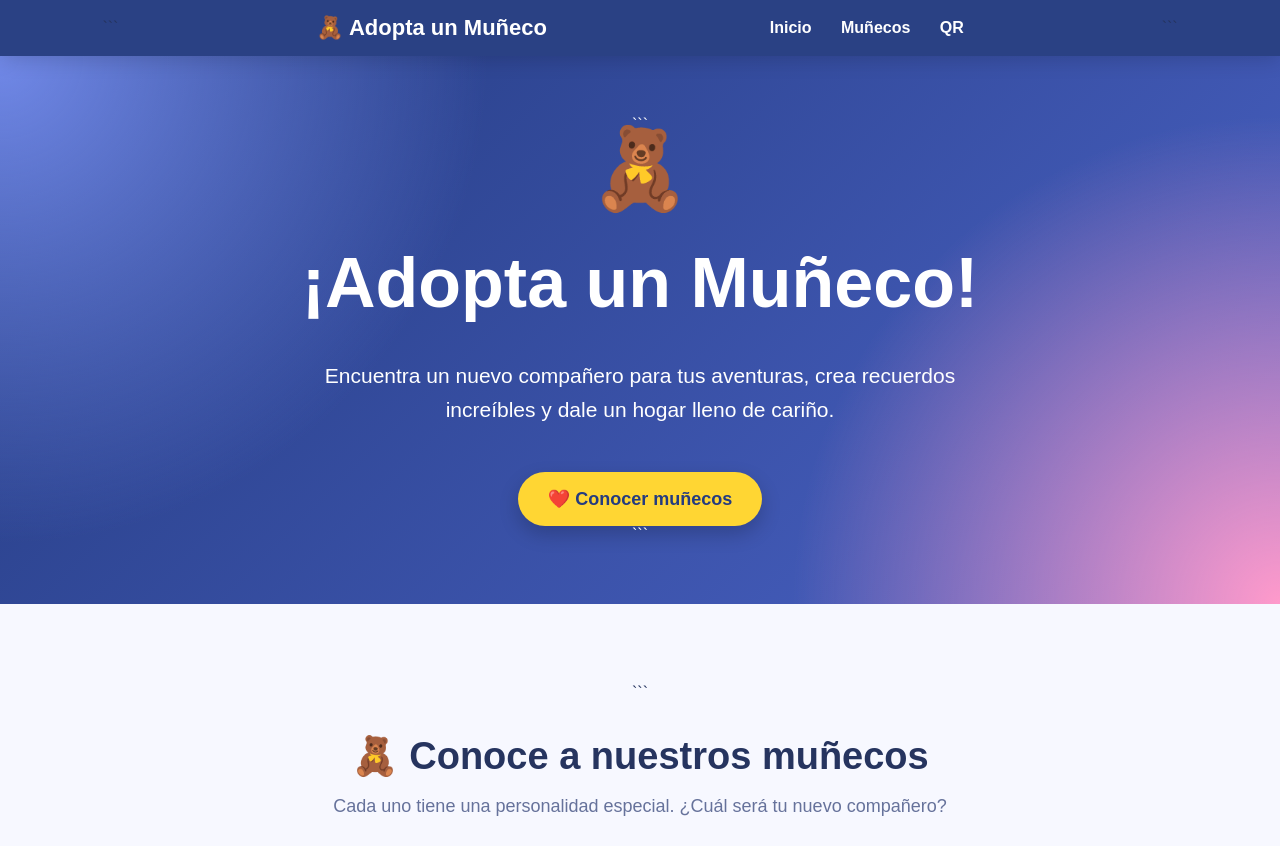
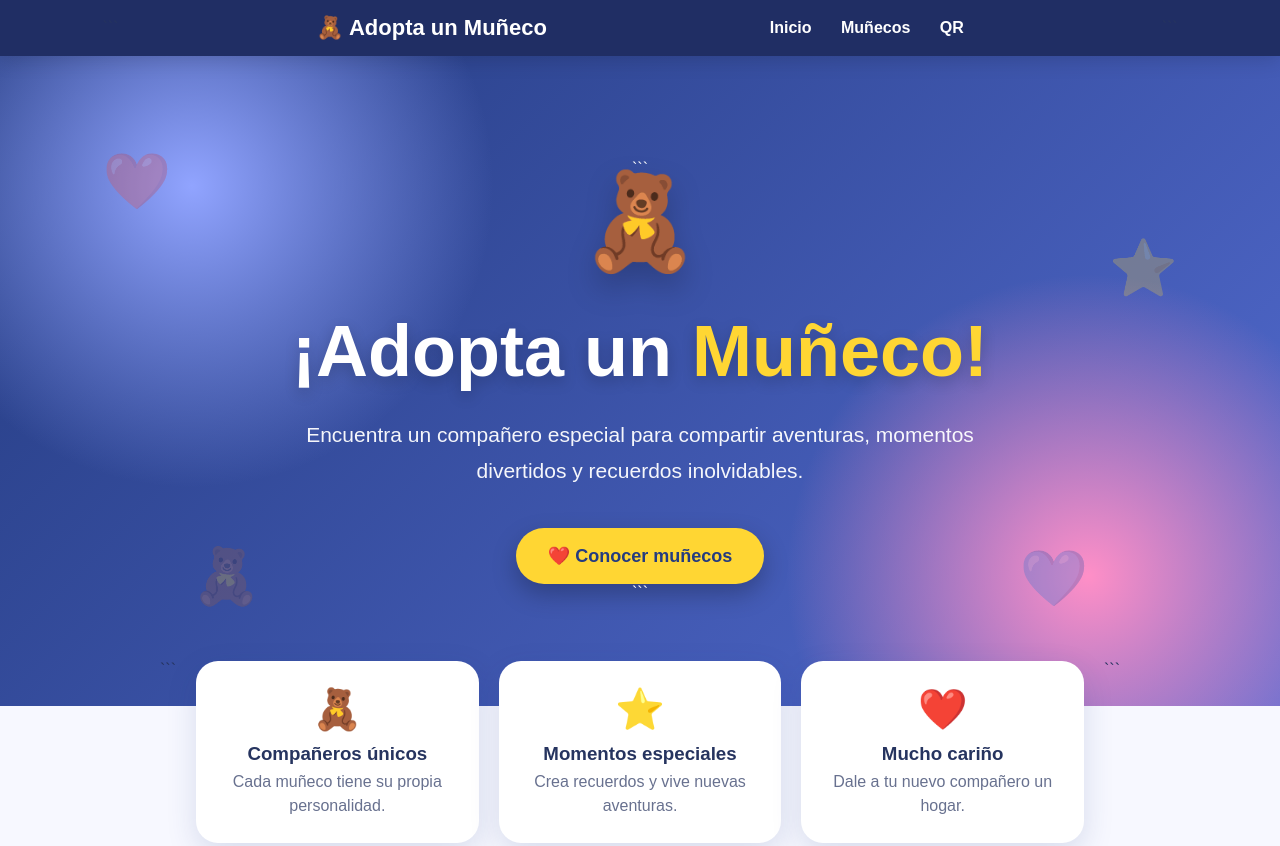
Before and after one commit to maxkety-2/adopta-muneco, a plain HTML site: page index.html in a window 1280 px wide. Shown: the top 846 px of the page. Drawn offline with Linux system fonts and the light colour scheme; a script that the page names is missing.

Commit message:
Update index.html

````diff
--- a/index.html
+++ b/index.html
@@ -5,14 +5,11 @@
 <head>
 
 <meta charset="UTF-8">
-
 <meta name="viewport" content="width=device-width, initial-scale=1.0">
 
 <title>Adopta un Muñeco 🧸</title>
 
 <style>
-
-/* ===== CONFIGURACIÓN GENERAL ===== */
 
 * {
     box-sizing: border-box;
@@ -27,7 +24,9 @@ body {
 }
 
 
-/* ===== MENÚ ===== */
+/* =========================
+   MENÚ
+========================= */
 
 nav {
     position: sticky;
@@ -40,7 +39,7 @@ nav {
 
     padding: 15px 8%;
 
-    background: rgba(36, 59, 128, 0.97);
+    background: rgba(25, 40, 95, 0.97);
 
     box-shadow: 0 4px 20px rgba(0,0,0,0.15);
 }
@@ -54,8 +53,12 @@ nav {
 nav a {
     color: white;
     text-decoration: none;
+
     margin-left: 25px;
+
     font-weight: bold;
+
+    transition: 0.3s;
 }
 
 nav a:hover {
@@ -63,95 +66,249 @@ nav a:hover {
 }
 
 
-/* ===== PORTADA ===== */
+/* =========================
+   PORTADA
+========================= */
 
 header {
-    min-height: 530px;
+    min-height: 650px;
+
+    position: relative;
+
+    overflow: hidden;
 
     display: flex;
     flex-direction: column;
+
     justify-content: center;
     align-items: center;
 
     text-align: center;
 
-    padding: 60px 20px;
+    padding: 80px 20px;
+
+    color: white;
 
     background:
-        radial-gradient(circle at top left, #7189e8, transparent 35%),
-        radial-gradient(circle at bottom right, #ff9acb, transparent 35%),
-        linear-gradient(135deg, #243b80, #4b63c7);
-
-    color: white;
+        radial-gradient(circle at 15% 20%, #91a4ff 0, transparent 25%),
+        radial-gradient(circle at 85% 80%, #ff8fc7 0, transparent 25%),
+        linear-gradient(135deg, #243b80, #536bd0);
 }
 
-header .emoji {
-    font-size: 80px;
-    animation: flotar 3s ease-in-out infinite;
+
+/* DECORACIONES */
+
+.decoracion {
+    position: absolute;
+
+    font-size: 55px;
+
+    opacity: 0.25;
+
+    animation: flotar 4s ease-in-out infinite;
 }
 
+.decoracion.uno {
+    top: 100px;
+    left: 8%;
+}
+
+.decoracion.dos {
+    top: 180px;
+    right: 8%;
+
+    animation-delay: 1s;
+}
+
+.decoracion.tres {
+    bottom: 90px;
+    left: 15%;
+
+    animation-delay: 2s;
+}
+
+.decoracion.cuatro {
+    bottom: 80px;
+    right: 15%;
+
+    animation-delay: 3s;
+}
+
+
+/* MUÑECO PRINCIPAL */
+
+.muñeco-principal {
+    font-size: 95px;
+
+    margin-bottom: 10px;
+
+    animation: flotar 3s ease-in-out infinite;
+
+    filter: drop-shadow(0 15px 15px rgba(0,0,0,0.2));
+}
+
+
+/* TEXTO */
+
 header h1 {
-    font-size: clamp(40px, 7vw, 70px);
-    margin: 15px 0;
+    font-size: clamp(42px, 7vw, 72px);
+
+    margin: 10px 0;
+
+    text-shadow: 0 5px 15px rgba(0,0,0,0.2);
+}
+
+header h1 span {
+    color: #ffd633;
 }
 
 header p {
     font-size: 21px;
-    max-width: 650px;
-    line-height: 1.6;
+
+    max-width: 680px;
+
+    line-height: 1.7;
+
+    margin: 15px auto;
+
+    opacity: 0.95;
 }
 
+
+/* BOTÓN */
+
 .boton-portada {
+    display: inline-block;
+
     margin-top: 25px;
 
     background: #ffd633;
+
     color: #243b80;
 
-    padding: 16px 30px;
+    padding: 17px 32px;
 
     border-radius: 50px;
 
     text-decoration: none;
 
     font-size: 18px;
+
     font-weight: bold;
 
-    box-shadow: 0 8px 20px rgba(0,0,0,0.2);
+    box-shadow: 0 10px 25px rgba(0,0,0,0.25);
 
     transition: 0.3s;
 }
 
 .boton-portada:hover {
-    transform: translateY(-5px) scale(1.03);
+    transform: translateY(-6px) scale(1.04);
+
     background: white;
+
+    box-shadow: 0 15px 30px rgba(0,0,0,0.3);
 }
 
 
-/* ===== SECCIÓN DE MUÑECOS ===== */
+/* =========================
+   CARACTERÍSTICAS
+========================= */
+
+.beneficios {
+    display: flex;
+
+    justify-content: center;
+
+    flex-wrap: wrap;
+
+    gap: 20px;
+
+    max-width: 1000px;
+
+    margin: -45px auto 0;
+
+    position: relative;
+
+    z-index: 5;
+
+    padding: 0 20px;
+}
+
+.beneficio {
+    flex: 1;
+
+    min-width: 220px;
+
+    background: white;
+
+    padding: 25px;
+
+    border-radius: 22px;
+
+    text-align: center;
+
+    box-shadow: 0 10px 30px rgba(36,59,128,0.15);
+
+    transition: 0.3s;
+}
+
+.beneficio:hover {
+    transform: translateY(-8px);
+}
+
+.beneficio .icono {
+    font-size: 40px;
+}
+
+.beneficio h3 {
+    margin: 10px 0 5px;
+}
+
+.beneficio p {
+    color: #68718f;
+
+    margin: 0;
+
+    line-height: 1.5;
+}
+
+
+/* =========================
+   SECCIÓN MUÑECOS
+========================= */
 
 .seccion-munecos {
-    padding: 80px 20px;
+    padding: 90px 20px 80px;
+
     text-align: center;
 }
 
 .titulo-seccion {
-    font-size: 38px;
+    font-size: 40px;
+
     margin-bottom: 10px;
 }
 
 .subtitulo {
     color: #66729b;
+
     font-size: 18px;
+
     margin-bottom: 50px;
 }
 
 
-/* ===== TARJETAS ===== */
+/* =========================
+   TARJETAS
+========================= */
 
 .contenedor {
     display: flex;
+
     justify-content: center;
+
     gap: 35px;
+
     flex-wrap: wrap;
 }
 
@@ -180,7 +337,7 @@ header p {
 }
 
 
-/* ===== IMAGEN ===== */
+/* IMAGEN */
 
 .imagen-contenedor {
     position: relative;
@@ -194,6 +351,7 @@ header p {
 
 .muneco img {
     width: 100%;
+
     height: 300px;
 
     object-fit: contain;
@@ -206,12 +364,13 @@ header p {
 }
 
 
-/* ===== ETIQUETA ===== */
+/* ETIQUETA */
 
 .etiqueta {
     position: absolute;
 
     top: 12px;
+
     left: 12px;
 
     background: white;
@@ -232,15 +391,16 @@ header p {
 }
 
 
-/* ===== NOMBRE ===== */
+/* NOMBRE */
 
 .muneco h2 {
     font-size: 30px;
+
     margin: 20px 0 10px;
 }
 
 
-/* ===== CARACTERÍSTICAS ===== */
+/* CARACTERÍSTICAS */
 
 .caracteristicas {
     display: flex;
@@ -269,7 +429,7 @@ header p {
 }
 
 
-/* ===== DESCRIPCIÓN ===== */
+/* DESCRIPCIÓN */
 
 .muneco p {
     font-size: 17px;
@@ -282,7 +442,9 @@ header p {
 }
 
 
-/* ===== BOTONES ===== */
+/* =========================
+   BOTONES
+========================= */
 
 button {
     background: linear-gradient(135deg, #ffd633, #ffb700);
@@ -313,7 +475,9 @@ button:hover {
 }
 
 
-/* ===== FORMULARIO ===== */
+/* =========================
+   FORMULARIO
+========================= */
 
 #formulario {
     display: none;
@@ -364,7 +528,9 @@ input:focus {
 }
 
 
-/* ===== CERTIFICADO ===== */
+/* =========================
+   CERTIFICADO
+========================= */
 
 #certificado {
     display: none;
@@ -399,7 +565,9 @@ input:focus {
 }
 
 
-/* ===== QR ===== */
+/* =========================
+   QR
+========================= */
 
 #qr {
     text-align: center;
@@ -440,7 +608,9 @@ input:focus {
 }
 
 
-/* ===== FOOTER ===== */
+/* =========================
+   FOOTER
+========================= */
 
 footer {
     background: #17275c;
@@ -455,7 +625,9 @@ footer {
 }
 
 
-/* ===== ANIMACIÓN ===== */
+/* =========================
+   ANIMACIONES
+========================= */
 
 @keyframes flotar {
 
@@ -470,7 +642,9 @@ footer {
 }
 
 
-/* ===== CELULARES ===== */
+/* =========================
+   CELULAR
+========================= */
 
 @media (max-width: 700px) {
 
@@ -478,25 +652,43 @@ footer {
         padding: 15px 20px;
     }
 
+    .logo {
+        font-size: 17px;
+    }
+
     nav a {
-        margin-left: 10px;
-        font-size: 14px;
+        margin-left: 8px;
+
+        font-size: 13px;
     }
 
     header {
-        min-height: 500px;
+        min-height: 600px;
     }
 
     header p {
         font-size: 18px;
     }
 
+    .muñeco-principal {
+        font-size: 75px;
+    }
+
+    .beneficios {
+        margin-top: -30px;
+    }
+
+    .beneficio {
+        min-width: 90%;
+    }
+
     .seccion-munecos {
-        padding: 60px 15px;
+        padding: 70px 15px;
     }
 
     .muneco {
         width: 95%;
+
         max-width: 350px;
     }
 
@@ -521,7 +713,9 @@ footer {
 
 <body>
 
-<!-- ===== MENÚ ===== -->
+<!-- =========================
+     MENÚ
+========================= -->
 
 <nav>
 
@@ -532,54 +726,153 @@ footer {
 
 <div>
 
-    <a href="#inicio">Inicio</a>
+    <a href="#inicio">
+        Inicio
+    </a>
 
-    <a href="#munecos">Muñecos</a>
+    <a href="#munecos">
+        Muñecos
+    </a>
 
-    <a href="#qr">QR</a>
+    <a href="#qr">
+        QR
+    </a>
 
 </div>
 ```
 
 </nav>
 
-<!-- ===== PORTADA ===== -->
+<!-- =========================
+     PORTADA
+========================= -->
 
 <header id="inicio">
 
 ```
-<div class="emoji">
+<div class="decoracion uno">
+    ❤️
+</div>
+
+<div class="decoracion dos">
+    ⭐
+</div>
+
+<div class="decoracion tres">
     🧸
 </div>
 
+<div class="decoracion cuatro">
+    💙
+</div>
+
+
+<div class="muñeco-principal">
+    🧸
+</div>
+
+
 <h1>
-    ¡Adopta un Muñeco!
+    ¡Adopta un <span>Muñeco!</span>
 </h1>
 
+
 <p>
-    Encuentra un nuevo compañero para tus aventuras,
-    crea recuerdos increíbles y dale un hogar lleno de cariño.
+
+    Encuentra un compañero especial para compartir
+    aventuras, momentos divertidos y recuerdos inolvidables.
+
 </p>
 
+
 <a href="#munecos" class="boton-portada">
+
     ❤️ Conocer muñecos
+
 </a>
 ```
 
 </header>
 
-<!-- ===== MUÑECOS ===== -->
+<!-- =========================
+     BENEFICIOS
+========================= -->
+
+<section class="beneficios">
+
+```
+<div class="beneficio">
+
+    <div class="icono">
+        🧸
+    </div>
+
+    <h3>
+        Compañeros únicos
+    </h3>
+
+    <p>
+        Cada muñeco tiene su propia personalidad.
+    </p>
+
+</div>
+
+
+<div class="beneficio">
+
+    <div class="icono">
+        ⭐
+    </div>
+
+    <h3>
+        Momentos especiales
+    </h3>
+
+    <p>
+        Crea recuerdos y vive nuevas aventuras.
+    </p>
+
+</div>
+
+
+<div class="beneficio">
+
+    <div class="icono">
+        ❤️
+    </div>
+
+    <h3>
+        Mucho cariño
+    </h3>
+
+    <p>
+        Dale a tu nuevo compañero un hogar.
+    </p>
+
+</div>
+```
+
+</section>
+
+<!-- =========================
+     MUÑECOS
+========================= -->
 
 <section id="munecos" class="seccion-munecos">
 
 ```
 <h2 class="titulo-seccion">
+
     🧸 Conoce a nuestros muñecos
+
 </h2>
 
+
 <p class="subtitulo">
+
     Cada uno tiene una personalidad especial.
     ¿Cuál será tu nuevo compañero?
+
 </p>
 
 
@@ -590,37 +883,55 @@ footer {
 
     <div class="muneco">
 
+
         <div class="imagen-contenedor">
 
+
             <span class="etiqueta">
+
                 💙 Disponible
+
             </span>
+
 
             <img
                 src="azul.png"
                 alt="Blu, muñeco azul"
             >
 
+
         </div>
+
 
         <h2>
             💙 Blu
         </h2>
 
+
         <div class="caracteristicas">
 
-            <span>⭐ Aventurero</span>
+            <span>
+                ⭐ Aventurero
+            </span>
 
-            <span>😄 Divertido</span>
+            <span>
+                😄 Divertido
+            </span>
 
-            <span>💙 Cariñoso</span>
+            <span>
+                💙 Cariñoso
+            </span>
 
         </div>
 
+
         <p>
+
             Un compañero divertido, aventurero
             y listo para acompañarte en cada momento.
+
         </p>
+
 
         <button onclick="mostrarFormulario('Blu 💙')">
 
@@ -628,51 +939,70 @@ footer {
 
         </button>
 
+
     </div>
-
 
 
     <!-- FLAMY -->
 
     <div class="muneco">
 
+
         <div class="imagen-contenedor">
 
+
             <span class="etiqueta">
+
                 🔥 Disponible
+
             </span>
+
 
             <img
                 src="fuego.png"
                 alt="Flamy, muñeco rojo y amarillo"
             >
 
+
         </div>
+
 
         <h2>
             🔥 Flamy
         </h2>
 
+
         <div class="caracteristicas">
 
-            <span>🔥 Energético</span>
+            <span>
+                🔥 Energético
+            </span>
 
-            <span>😄 Alegre</span>
+            <span>
+                😄 Alegre
+            </span>
 
-            <span>⭐ Especial</span>
+            <span>
+                ⭐ Especial
+            </span>
 
         </div>
 
+
         <p>
+
             Alegre, energético y lleno de personalidad.
             ¡Perfecto para comenzar nuevas aventuras!
+
         </p>
+
 
         <button onclick="mostrarFormulario('Flamy 🔥')">
 
             ❤️ Adoptar a Flamy
 
         </button>
+
 
     </div>
 
@@ -682,7 +1012,9 @@ footer {
 
 </section>
 
-<!-- ===== FORMULARIO ===== -->
+<!-- =========================
+     FORMULARIO
+========================= -->
 
 <div id="formulario">
 
@@ -691,9 +1023,12 @@ footer {
     📝 Formulario de adopción
 </h2>
 
+
 <p>
+
     Completa los datos para registrar
     a tu nuevo compañero.
+
 </p>
 
 
@@ -729,53 +1064,76 @@ footer {
 
 </div>
 
-<!-- ===== CERTIFICADO ===== -->
+<!-- =========================
+     CERTIFICADO
+========================= -->
 
 <div id="certificado">
 
 ```
 <h2>
+
     🎉 ¡Adopción confirmada!
+
 </h2>
+
 
 <p id="resultado"></p>
 
+
 <p>
+
     ❤️ Gracias por darle un nuevo hogar.
+
 </p>
 ```
 
 </div>
 
-<!-- ===== QR ===== -->
+<!-- =========================
+     QR
+========================= -->
 
 <section id="qr">
 
 ```
 <h2>
+
     📱 Escanea para adoptar
+
 </h2>
 
+
 <p>
+
     Escanea este código QR para visitar
     nuestra página de adopción.
+
 </p>
+
 
 <div id="codigoQR"></div>
 
+
 <p>
+
     🧸 ¡Tu nuevo compañero te está esperando!
+
 </p>
 ```
 
 </section>
 
-<!-- ===== FOOTER ===== -->
+<!-- =========================
+     FOOTER
+========================= -->
 
 <footer>
 
 ```
-🐾 <strong>Adopta un compañero.</strong>
+🐾 <strong>
+    Adopta un compañero.
+</strong>
 
 <br>
 
@@ -788,74 +1146,107 @@ Comparte una aventura. ❤️
 
 </footer>
 
-<!-- ===== QR ===== -->
+<!-- =========================
+     CÓDIGO QR
+========================= -->
 
-<script src="https://cdnjs.cloudflare.com/ajax/libs/qrcodejs/1.0.0/qrcode.min.js"></script>
+<script src="https://cdnjs.cloudflare.com/ajax/libs/qrcodejs/1.0.0/qrcode.min.js">
+</script>
 
 <script>
 
 
 function mostrarFormulario(tipoMuneco) {
 
+
     document.getElementById("formulario").style.display = "block";
+
 
     document.getElementById("tipo").value = tipoMuneco;
 
+
     document.getElementById("formulario").scrollIntoView({
+
         behavior: "smooth"
+
     });
+
 
 }
 
 
 function adoptar() {
 
+
     let nombre =
         document.getElementById("nombre").value;
 
+
     let nombreMuneco =
         document.getElementById("nombreMuneco").value;
+
 
     let tipo =
         document.getElementById("tipo").value;
 
 
     if (
+
         nombre.trim() === "" ||
+
         nombreMuneco.trim() === ""
+
     ) {
 
-        alert("⚠️ Completa todos los datos.");
+
+        alert(
+            "⚠️ Completa todos los datos."
+        );
+
 
         return;
 
     }
 
 
-    document.getElementById("formulario").style.display = "none";
+    document.getElementById("formulario").style.display =
+        "none";
 
-    document.getElementById("certificado").style.display = "block";
+
+    document.getElementById("certificado").style.display =
+        "block";
 
 
     document.getElementById("resultado").innerHTML =
 
+
         "👤 <strong>Adoptante:</strong> " +
+
         nombre +
+
 
         "<br><br>" +
 
+
         "🧸 <strong>Muñeco:</strong> " +
+
         tipo +
+
 
         "<br><br>" +
 
+
         "❤️ <strong>Nombre del muñeco:</strong> " +
+
         nombreMuneco;
 
 
     document.getElementById("certificado").scrollIntoView({
+
         behavior: "smooth"
+
     });
+
 
 }
 
@@ -865,12 +1256,17 @@ new QRCode(
     document.getElementById("codigoQR"),
 
     {
+
         text: window.location.href,
+
         width: 200,
+
         height: 200
+
     }
 
 );
+
 
 </script>
 
````
